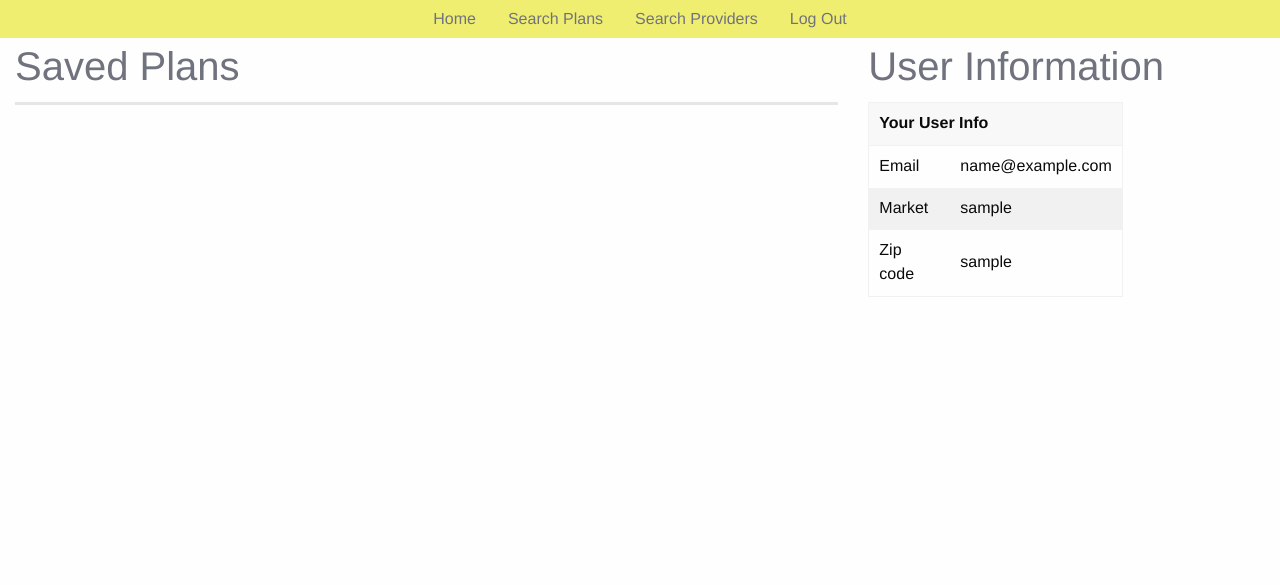
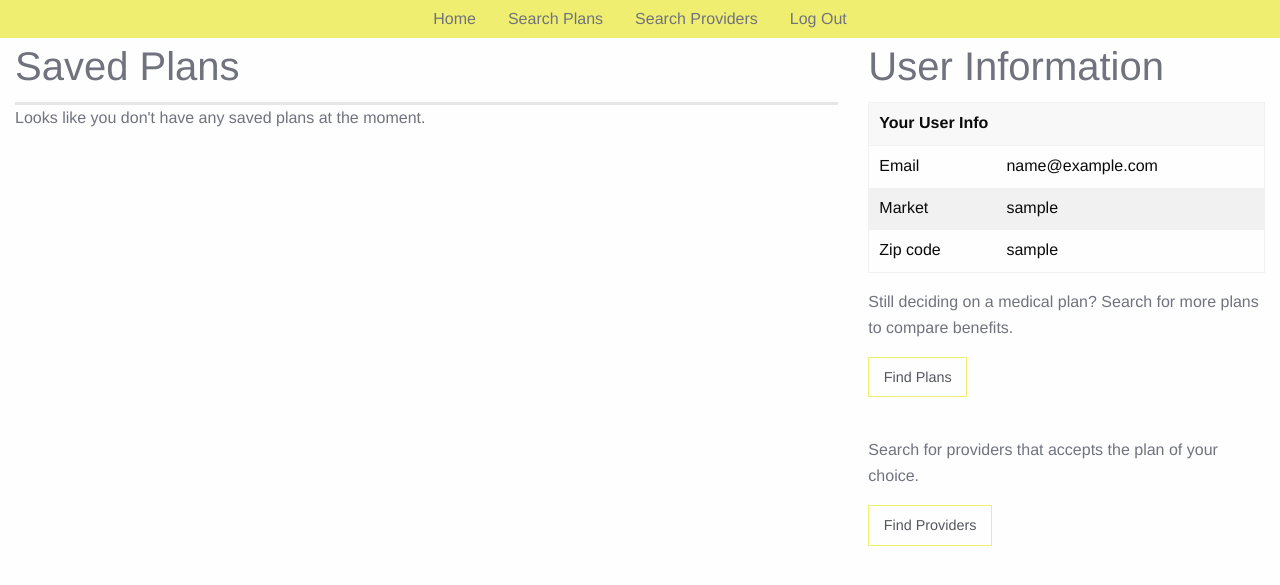
Before and after one commit to s-tao/whats-my-care, a Flask app: page / in a window 1280 px wide. Shown: the top 585 px of the page. Run offline with Flask 2, Linux system fonts and the light colour scheme; the visitor is signed in with stand-in values (Sample User, id 1); data comes from the database, SQL or seed files in the repository; some libraries are stand-ins or nearby versions.

Commit message:
added button links to other features in homepage

```diff
--- a/server.py
+++ b/server.py
@@ -34,7 +34,6 @@ def index():
                     'zip code': user.zip_code}
 
         plans = user_saved_plans(user_id)
-
         return render_template('user_profile.html', user_id=user_id,
                                                     user_dict=user_dict,
                                                     plans=plans)
--- a/templates/user_profile.html
+++ b/templates/user_profile.html
@@ -88,10 +88,16 @@
         </div>
       {% endfor %}
     </div>
+    {% if plans|length %}
+    {% else %}
+    <p>
+      Looks like you don't have any saved plans at the moment.
+    </p>
+    {% endif %}
   </div>
   <div class="cell medium-auto medium-cell-block-container">
     <div class="grid-x grid-padding-x">
-      <div class="cell medium-8">
+      <div class="cell medium-12">
         <table>
           <thead>
             <tr>
@@ -107,6 +113,16 @@
           {% endfor %}
           </tbody>
         </table>
+        <p>
+          Still deciding on a medical plan? Search for more plans to compare
+          benefits.
+        </p>
+        <a href="/search_plans" class="hollow button">Find Plans</a>
+        <br><br>
+        <p>
+          Search for providers that accepts the plan of your choice.
+        </p>
+        <a href="/get_providers" class="hollow button">Find Providers</a>
       </div>
     </div>
   </div>
```
